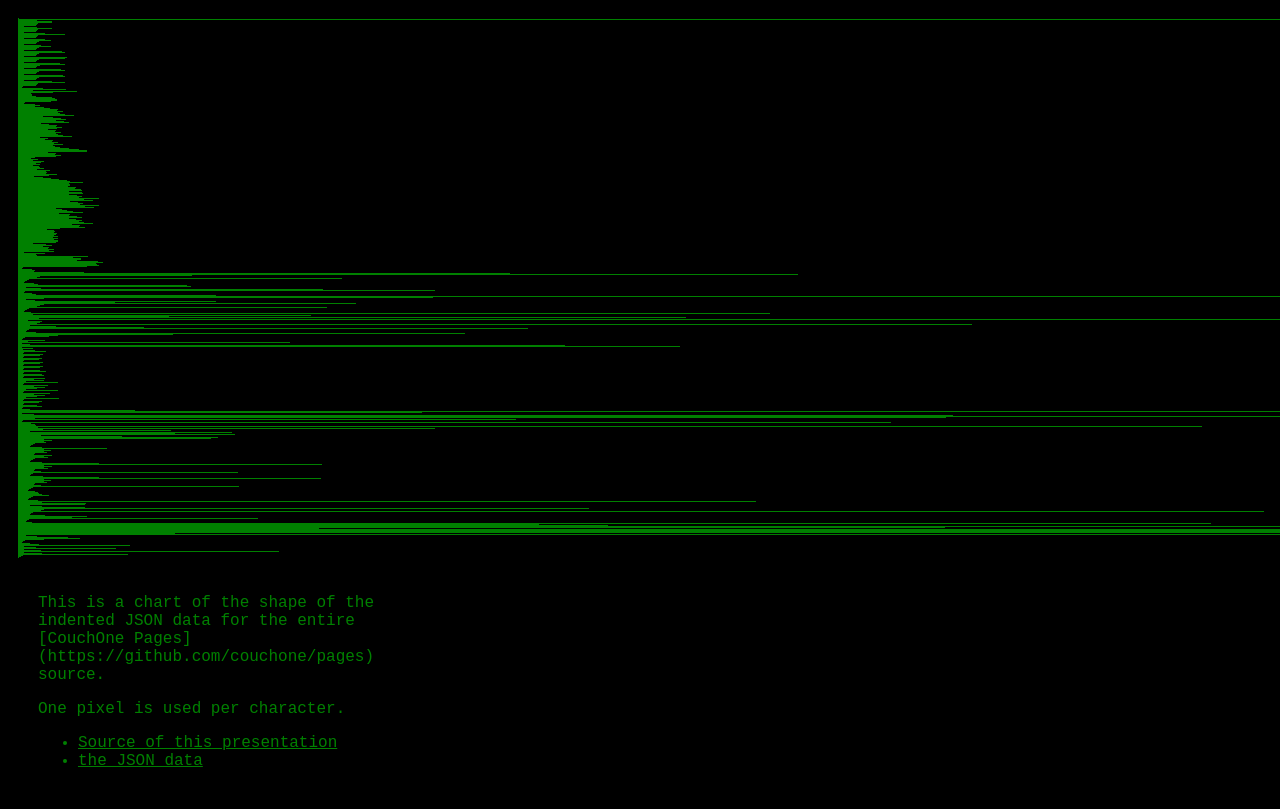
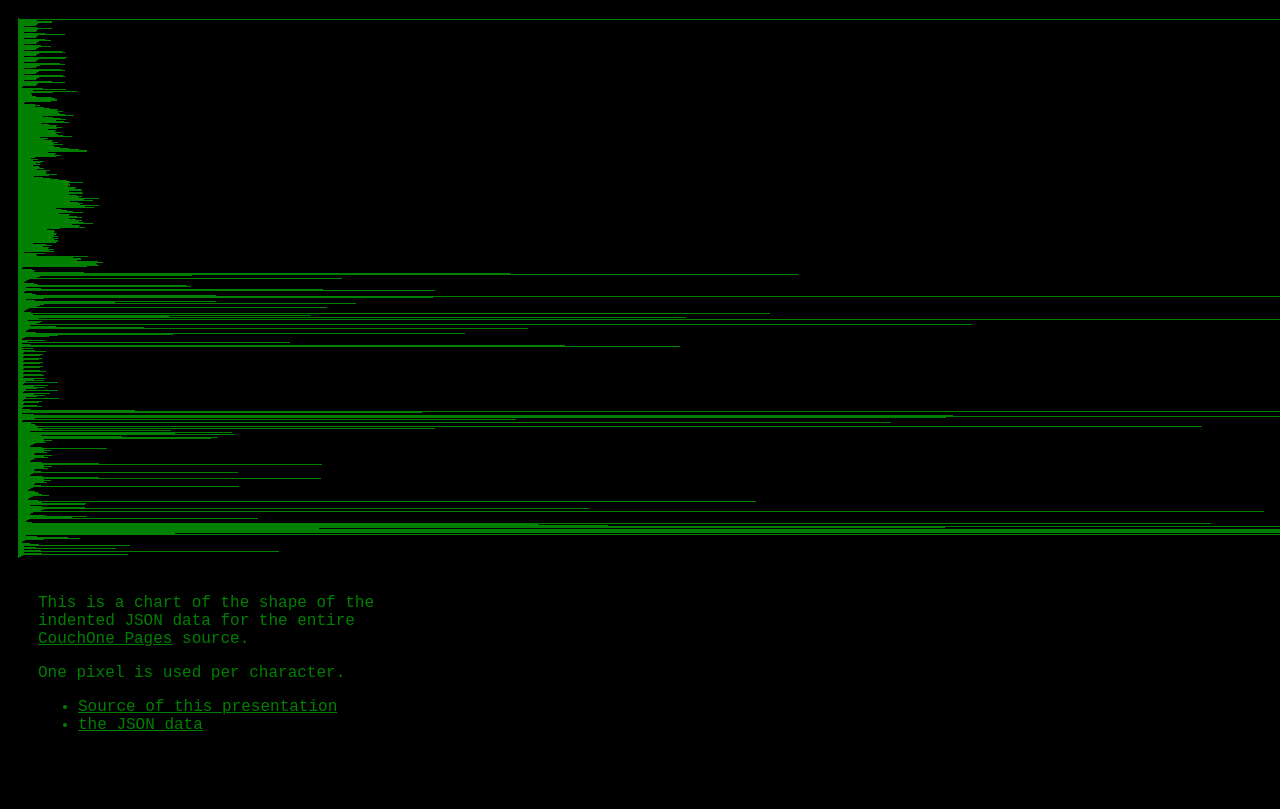
Before and after one commit to benatkin/pages-shape, a plain HTML site: page index.html in a window 1280 px wide. Shown: the top 809 px of the page. Drawn offline with Linux system fonts and the light colour scheme.

Commit message:
fix link

```diff
--- a/index.html
+++ b/index.html
@@ -31,7 +31,7 @@
     <div class="chart">
     </div>
     <div class="about">
-      <p>This is a chart of the shape of the indented JSON data for the entire [CouchOne Pages](https://github.com/couchone/pages) source.</p>
+      <p>This is a chart of the shape of the indented JSON data for the entire <a href="https://github.com/couchone/pages">CouchOne Pages</a> source.</p>
       <p>One pixel is used per character.</p>
       <ul>
         <li><a href="https://github.com/benatkin/pages-shape">Source of this presentation</a></li>
```
